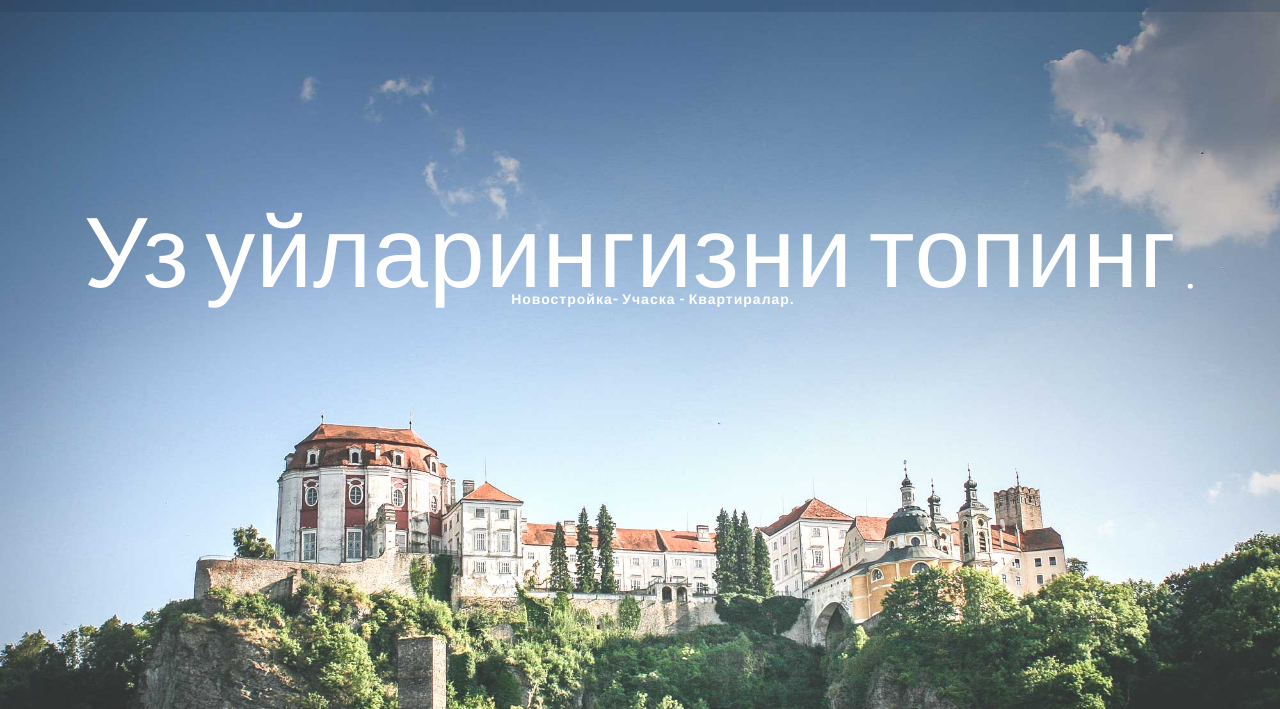
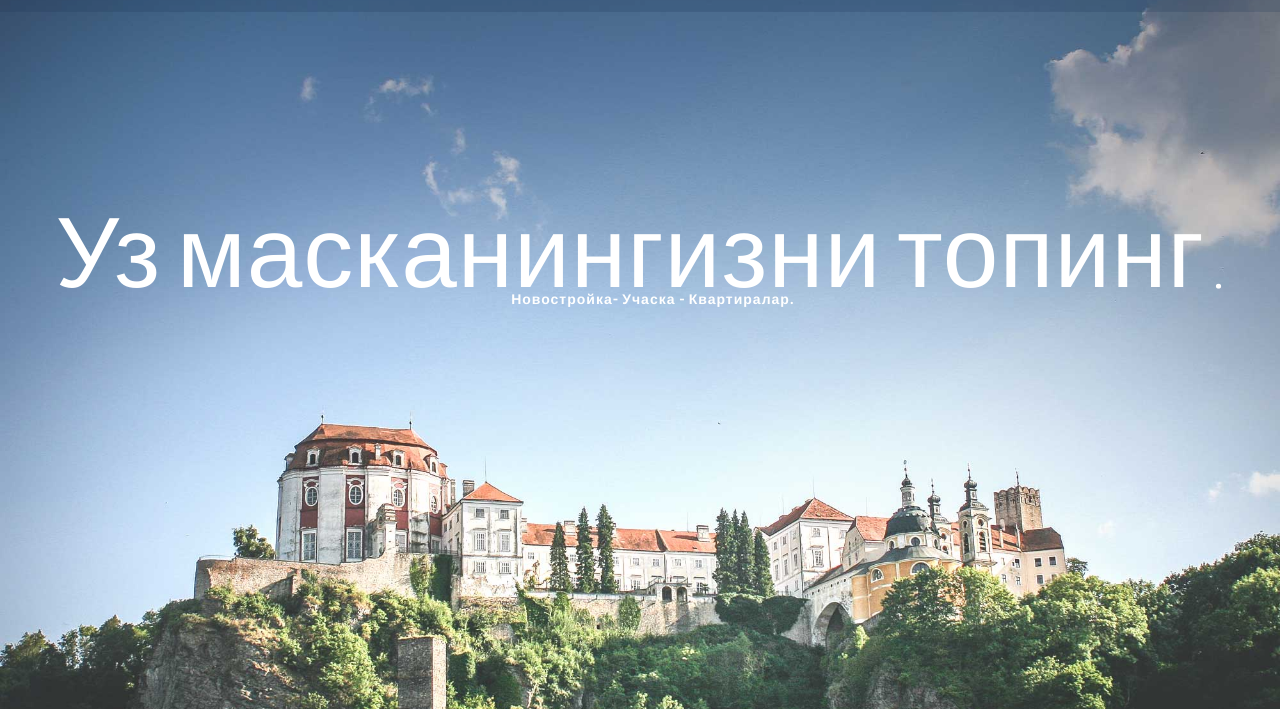
Before and after one commit to ddhorm/RieltorRTD, a plain HTML site: page index.html in a window 1280 px wide. Shown: the part 88-797 px from the top of the page. Drawn offline with Linux system fonts and the light colour scheme.

Commit message:
Update index.html

```diff
--- a/index.html
+++ b/index.html
@@ -34,7 +34,7 @@
 		</header><!--  end header section  -->
 
 			<section class="caption">
-				<h2 class="caption">Уз уйларингизни топинг.</h2>
+				<h2 class="caption">Уз масканингизни топинг.</h2>
 
 				<h3 class="properties">Новостройка- Учаска - Квартиралар.</h3>
 			</section>
```
